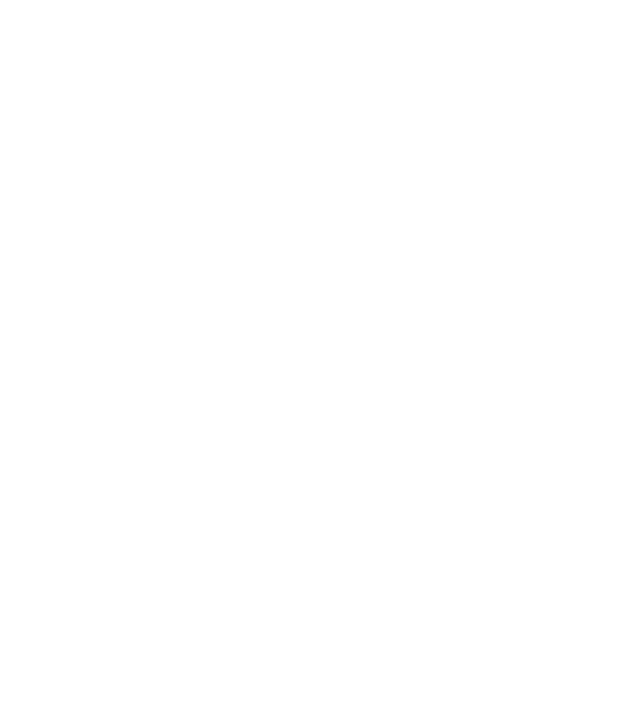
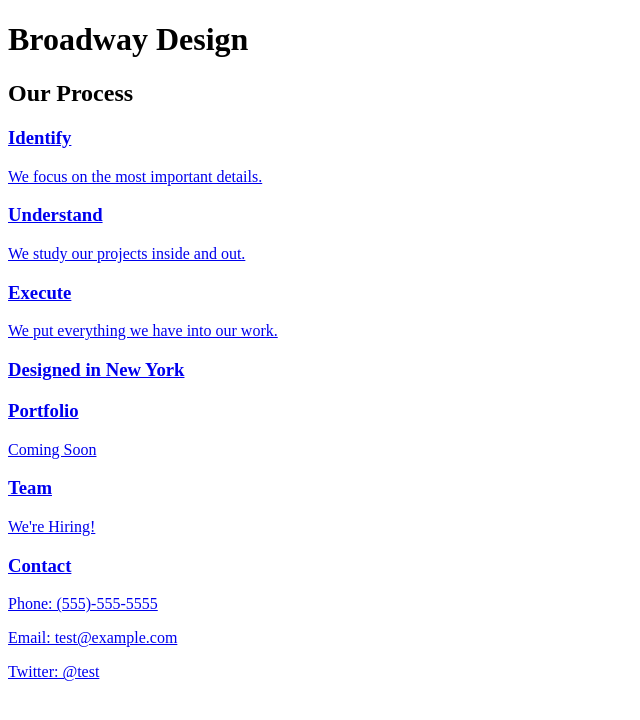
Before and after one commit to raylombardi27/broadway, a plain HTML site: page index.html in a window 1280 px wide. Shown: the whole page, without its empty margins (0-640 px from the left). Drawn offline with Linux system fonts and the light colour scheme.

Commit message:
A bunch of HTML

```diff
--- a/index.html
+++ b/index.html
@@ -5,5 +5,50 @@
   </head>
   <body>
 
+    <h1>Broadway Design</h1>
+
+<!-- Navigation Section -->
+
+  <nav>
+
+<!-- Our Process Section -->
+
+  <h2>Our Process</h2>
+
+  <a href="https://s3.amazonaws.com/codecademy-content/programs/freelance-one/broadway/images/identify.svg" alt="Identify" />
+  <h3>Identify</h3>
+  <p>We focus on the most important details.</p>
+
+  <a href="https://s3.amazonaws.com/codecademy-content/programs/freelance-one/broadway/images/understand.svg" alt="Understand" />
+  <h3>Understand</h3>
+  <p>We study our projects inside and out.</p>
+
+  <a href="https://s3.amazonaws.com/codecademy-content/programs/freelance-one/broadway/images/execute.svg" alt="Execute" />
+  <h3>Execute</h3>
+  <p>We put everything we have into our work.</p>
+
+
+<!-- Bottom Section -->
+
+  <h3>Designed in New York</h3>
+
+  <h3>Portfolio</h3>
+  <p>Coming Soon</h3>
+
+  <h3>Team</h3>
+  <p>We're Hiring!</h3>
+
+  <h3>Contact</h3>
+  <p>Phone: (555)-555-5555</p>
+  <p>Email: test@example.com</p>
+  <p>Twitter: @test</p>
+
+
+<!-- Footer Section -->
+
+
+
+
+
   </body>
 </html>
--- a/resources/css/style.css
+++ b/resources/css/style.css
@@ -0,0 +1,4 @@
+body {
+  font-family: Helvetica; sans-serif;
+  text-align: center;
+}
```
